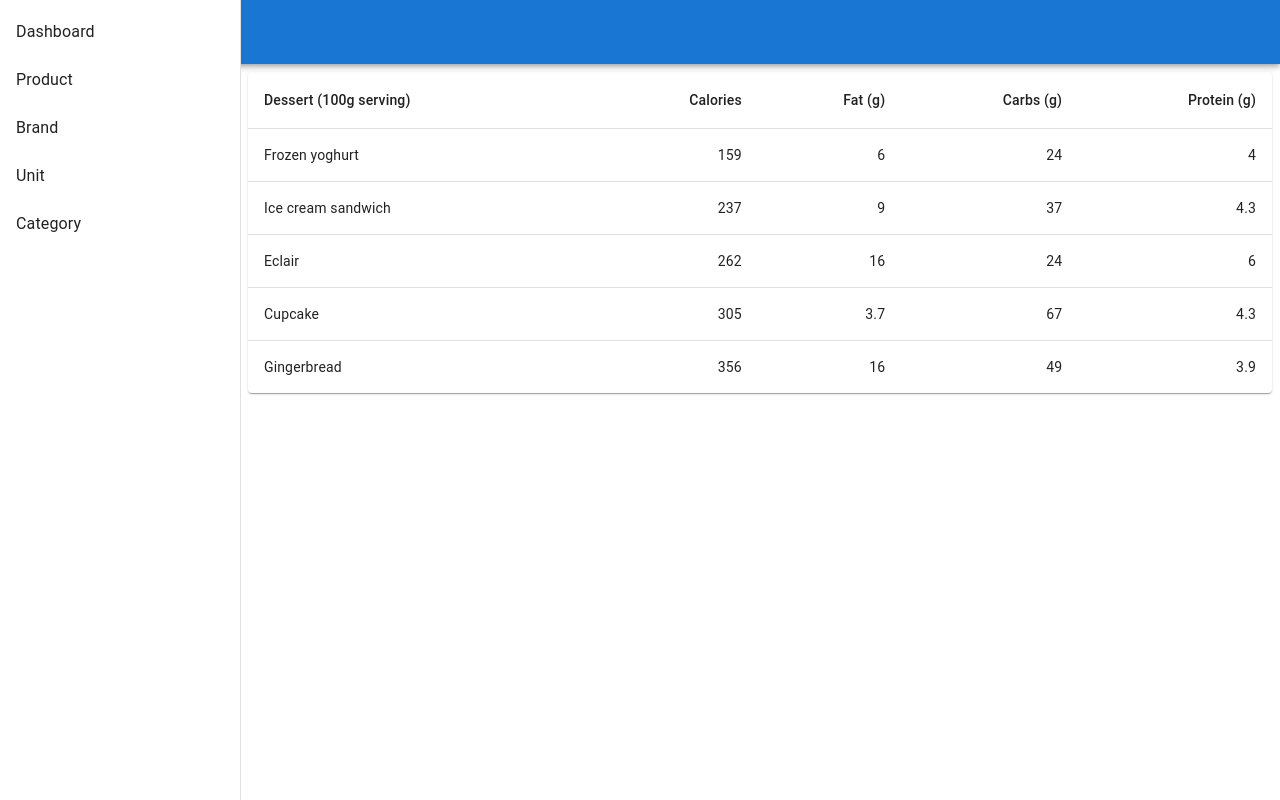
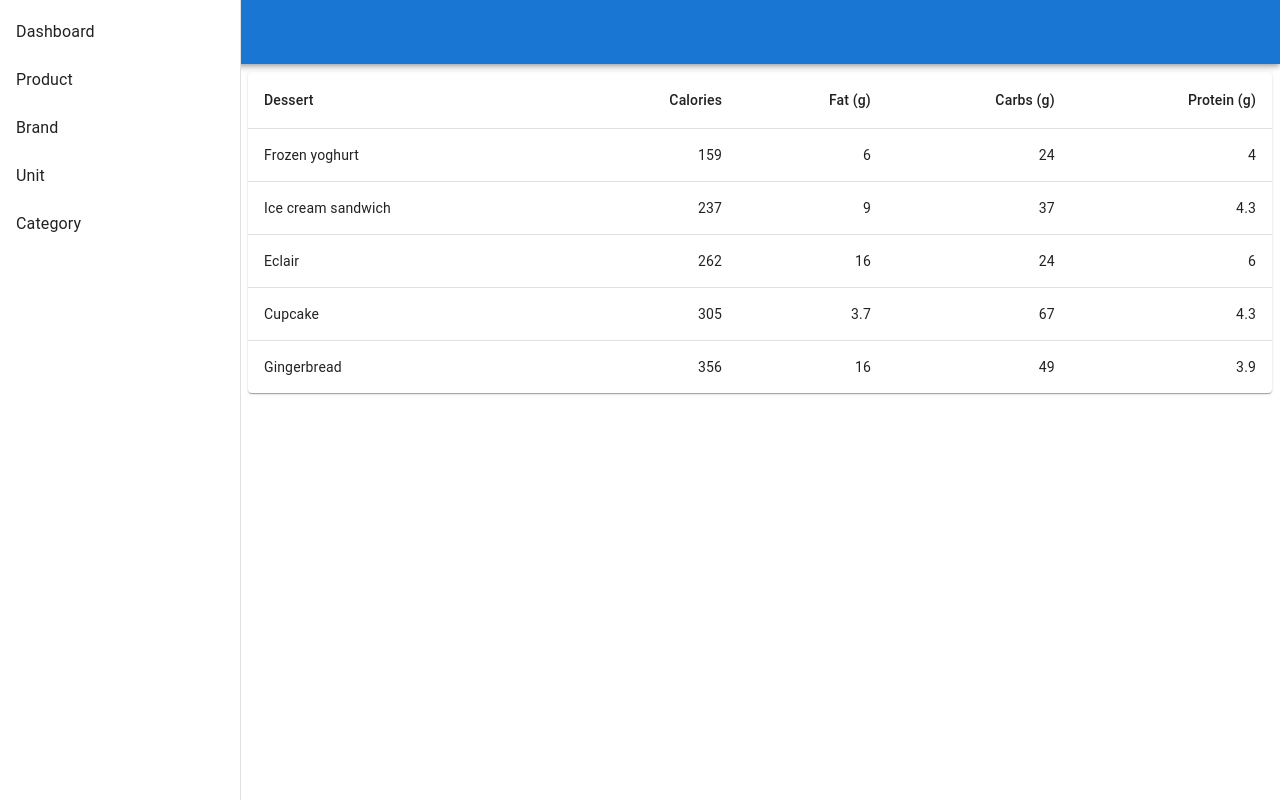
Before and after one commit to smakbor/inventory-frontend, a React (Vite) app: page / in a window 1280 px wide. Built offline with nearby package versions, Linux system fonts and the light colour scheme.

Commit message:
some changes

```diff
--- a/src/Table.jsx
+++ b/src/Table.jsx
@@ -1,3 +1,4 @@
+// eslint-disable-next-line no-unused-vars
 import * as React from "react";
 import Table from "@mui/material/Table";
 import TableBody from "@mui/material/TableBody";
@@ -25,7 +26,7 @@ export default function BasicTable() {
             <Table sx={{ minWidth: 650 }} aria-label="simple table">
                 <TableHead>
                     <TableRow>
-                        <TableCell>Dessert (100g serving)</TableCell>
+                        <TableCell>Dessert </TableCell>
                         <TableCell align="right">Calories</TableCell>
                         <TableCell align="right">Fat&nbsp;(g)</TableCell>
                         <TableCell align="right">Carbs&nbsp;(g)</TableCell>
```
Also changed, not shown: src/components/brand/Brand.jsx (added, +8 -0 lines), src/components/category/Category.jsx (added, +8 -0 lines), src/components/products/Products.jsx (added, +8 -0 lines), src/components/unit/Unit.jsx (added, +8 -0 lines).
